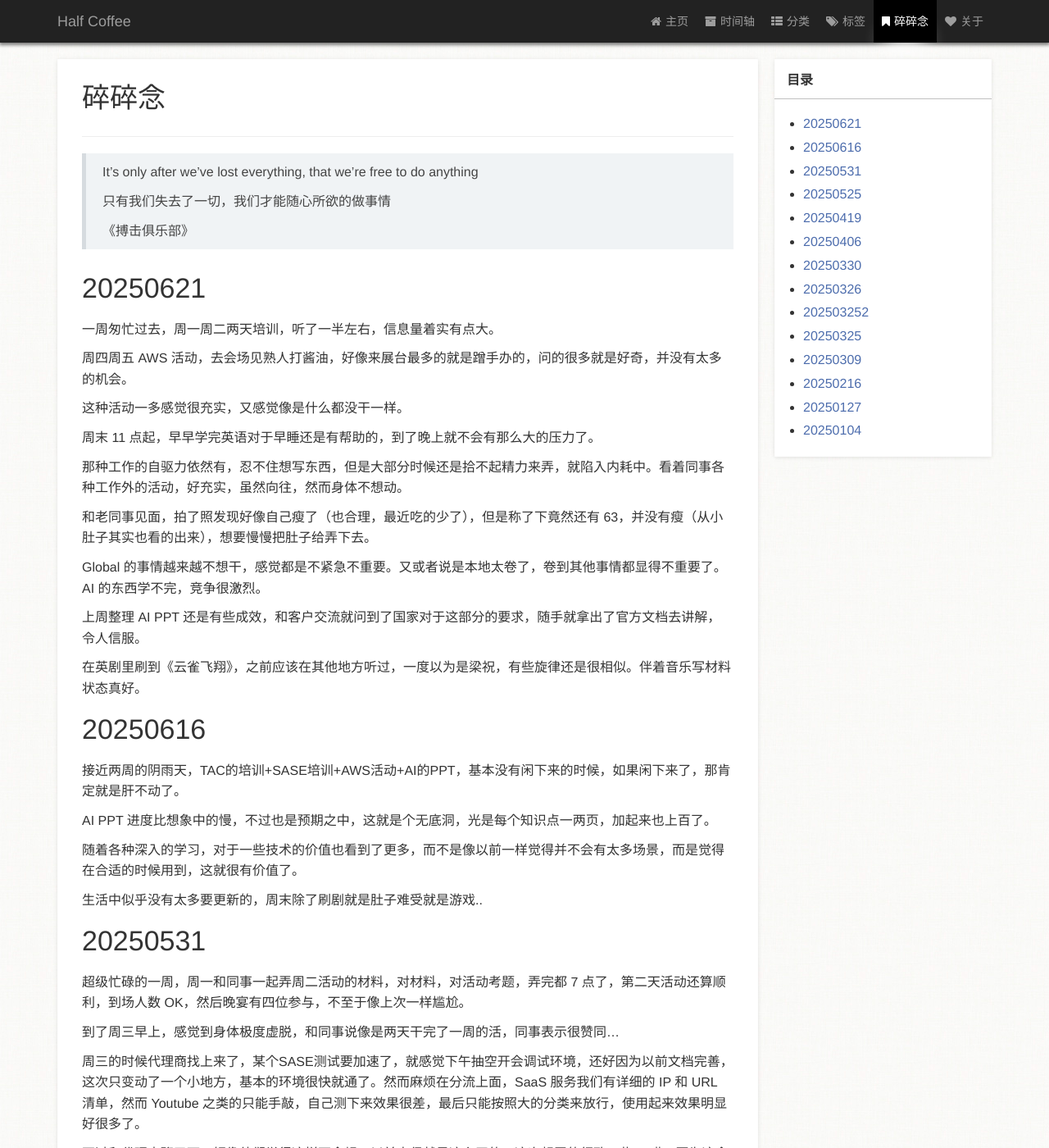
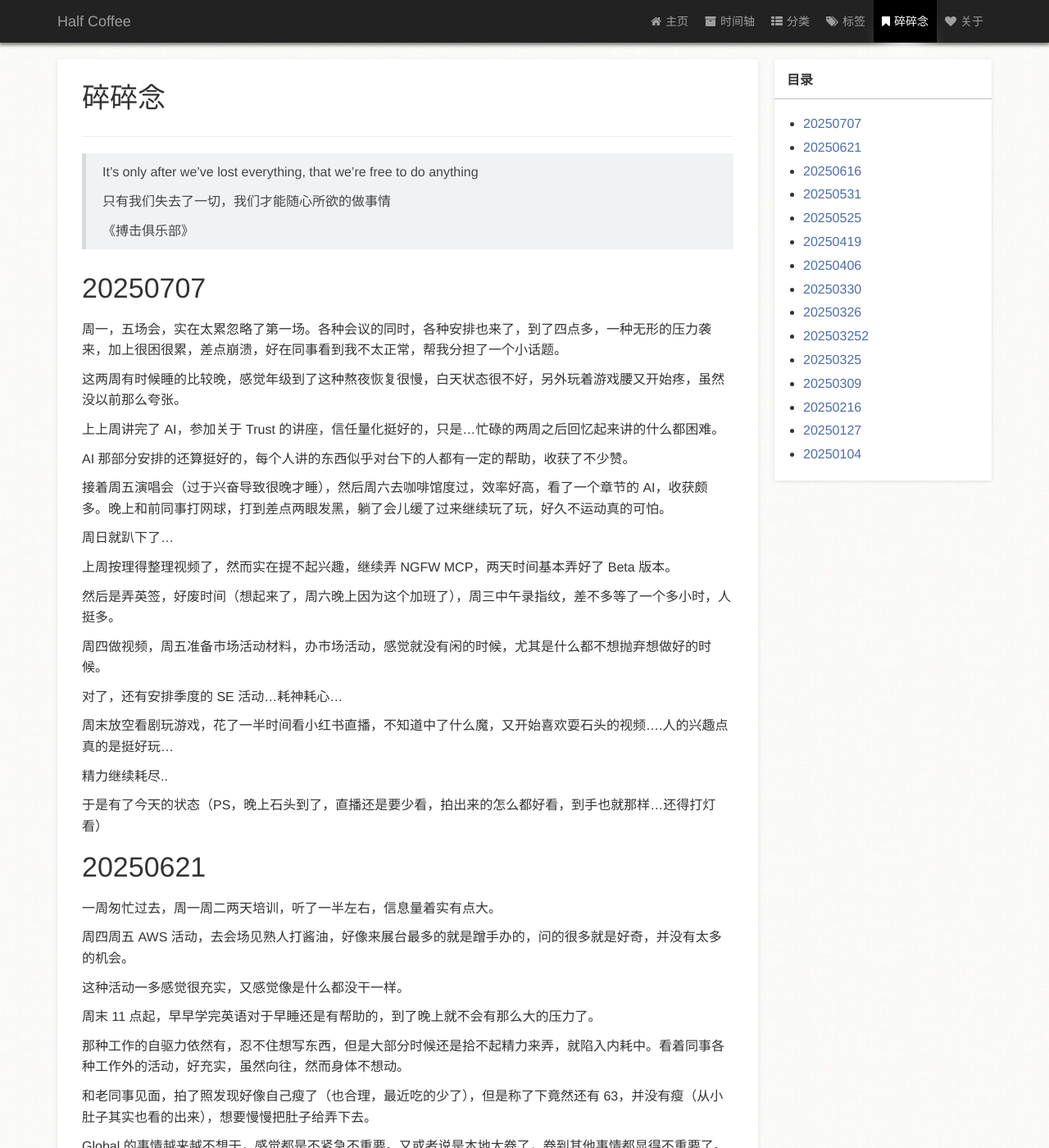
Before and after one commit to zm1990s/halfcoffee, a Jekyll site: the page built from page/3碎碎念.md, in a window 1280 px wide and 1400 px high. Shown: the whole window at 82% size. Built offline with Jekyll 4.4.1, drawn with Linux system fonts in a browser that asks for light colours; a style sheet for code colours, icons or effects is not loaded.

Commit message:
20250707

```diff
--- a/page/3碎碎念.md
+++ b/page/3碎碎念.md
@@ -14,7 +14,33 @@ type: page
 >
 > 《搏击俱乐部》
 
+# 20250707
 
+周一，五场会，实在太累忽略了第一场。各种会议的同时，各种安排也来了，到了四点多，一种无形的压力袭来，加上很困很累，差点崩溃，好在同事看到我不太正常，帮我分担了一个小话题。
+
+这两周有时候睡的比较晚，感觉年级到了这种熬夜恢复很慢，白天状态很不好，另外玩着游戏腰又开始疼，虽然没以前那么夸张。
+
+上上周讲完了 AI，参加关于 Trust 的讲座，信任量化挺好的，只是...忙碌的两周之后回忆起来讲的什么都困难。
+
+AI 那部分安排的还算挺好的，每个人讲的东西似乎对台下的人都有一定的帮助，收获了不少赞。
+
+接着周五演唱会（过于兴奋导致很晚才睡），然后周六去咖啡馆度过，效率好高，看了一个章节的 AI，收获颇多。晚上和前同事打网球，打到差点两眼发黑，躺了会儿缓了过来继续玩了玩，好久不运动真的可怕。
+
+周日就趴下了...
+
+上周按理得整理视频了，然而实在提不起兴趣，继续弄 NGFW MCP，两天时间基本弄好了 Beta 版本。
+
+然后是弄英签，好废时间（想起来了，周六晚上因为这个加班了），周三中午录指纹，差不多等了一个多小时，人挺多。
+
+周四做视频，周五准备市场活动材料，办市场活动，感觉就没有闲的时候，尤其是什么都不想抛弃想做好的时候。
+
+对了，还有安排季度的 SE 活动...耗神耗心...
+
+周末放空看剧玩游戏，花了一半时间看小红书直播，不知道中了什么魔，又开始喜欢耍石头的视频....人的兴趣点真的是挺好玩...
+
+精力继续耗尽..
+
+于是有了今天的状态（PS，晚上石头到了，直播还是要少看，拍出来的怎么都好看，到手也就那样...还得打灯看）
 
 # 20250621
 
```
